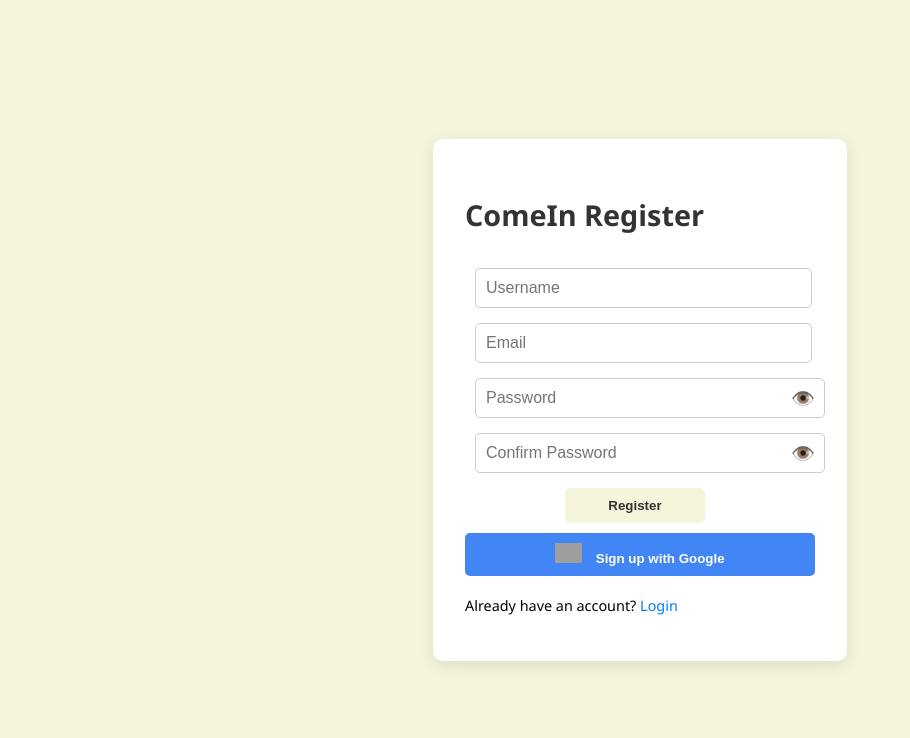
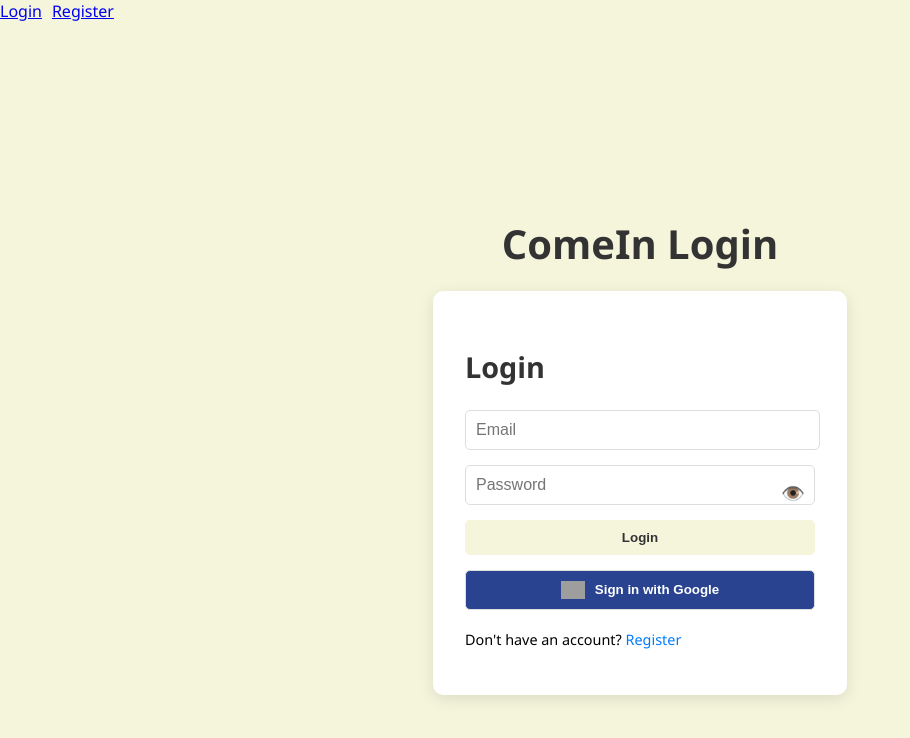
Before and after one commit to Bijengwa/ComeIn, a React (Create React App) app in the folder frontend/: page / in a window 1280 px wide. Shown: the top 738 px of the page, without its empty margins (0-910 px from the left). Built offline with nearby package versions, Linux system fonts and the light colour scheme; grey boxes are pictures that could not be loaded.

Commit message:
created the login page

```diff
--- a/frontend/package.json
+++ b/frontend/package.json
@@ -9,6 +9,7 @@
     "@testing-library/user-event": "^13.5.0",
     "react": "^19.1.1",
     "react-dom": "^19.1.1",
+    "react-router-dom": "^7.7.1",
     "react-scripts": "5.0.1",
     "web-vitals": "^2.1.4"
   },
--- a/frontend/src/App.js
+++ b/frontend/src/App.js
@@ -1,8 +1,22 @@
 import './App.css';
+import { BrowserRouter as Router, Routes, Route, Link } from 'react-router-dom';
 import Register from './components/auth/register';
+import Login from './components/auth/login'; // create this later
 
 function App() {
-  return <Register />;
+  return (
+    <Router>
+      <nav style={{ marginBottom: '20px' }}>
+        <Link to="/" style={{ marginRight: '10px' }}>Login</Link>
+        <Link to="/register">Register</Link>
+      </nav>
+
+      <Routes>
+        <Route path="/" element={<Login />} />
+        <Route path="/register" element={<Register />} />
+      </Routes>
+    </Router>
+  );
 }
 
 export default App;
--- /dev/null
+++ b/frontend/src/components/auth/login.css
@@ -0,0 +1,113 @@
+body {
+  margin: 0;
+  font-family: 'Segoe UI', sans-serif;
+  background-color: #f5f5dc; /* beige background */
+}
+
+.login-container {
+  display: flex;
+  flex-direction: column;
+  align-items: center;
+  justify-content: center;
+  height: 100vh;
+}
+
+.logo {
+  font-size: 2.5rem;
+  font-weight: bold;
+  color: #333;
+  margin-bottom: 20px;
+}
+
+.login-card {
+  background: #fff;
+  padding: 2rem;
+  border-radius: 10px;
+  box-shadow: 0 4px 15px rgba(0, 0, 0, 0.1);
+  width: 350px;
+}
+
+.login-card h2 {
+  margin-bottom: 1.5rem;
+  color: #333;
+  font-size: 1.8rem;
+}
+
+.login-input {
+  width: 95%;
+  padding: 10px;
+  margin-bottom: 15px;
+  border: 1px solid #ddd;
+  border-radius: 5px;
+  font-size: 1rem;
+}
+
+.password-field {
+  position: relative;
+}
+
+.password-field input {
+  padding-right: 35px;
+}
+
+.toggle-icon {
+  position: absolute;
+  right: 10px;
+  top: 50%;
+  transform: translateY(-50%);
+  cursor: pointer;
+  font-size: 1.2rem;
+}
+
+.login-btn {
+  width: 100%;
+  padding: 10px;
+  background: #f5f5dc;
+  border: none;
+  border-radius: 5px;
+  font-weight: bold;
+  color: #333;
+  cursor: pointer;
+  transition: 0.3s;
+}
+
+.login-btn:hover {
+  background: #e2e2c4;
+}
+
+.google-btn {
+  margin-top: 15px;
+  display: flex;
+  align-items: center;
+  justify-content: center;
+  width: 100%;
+  padding: 10px;
+  border: 1px solid #ddd;
+  background: rgb(41, 67, 145);
+  border-radius: 5px;
+  cursor: pointer;
+  transition: 0.3s;
+}
+
+.google-btn img {
+  height: 18px;
+  margin-right: 10px;
+}
+
+.google-btn:hover {
+  background: #f7f7f7;
+}
+
+.register-link {
+  margin-top: 20px;
+  font-size: 0.9rem;
+}
+
+.register-link a {
+  color: #007bff;
+  text-decoration: none;
+}
+
+.register-link a:hover {
+  text-decoration: underline;
+}
--- /dev/null
+++ b/frontend/src/components/auth/login.js
@@ -0,0 +1,47 @@
+import React, { useState } from "react";
+import "./login.css";
+
+export default function Login() {
+    const [showPassword, setShowPassword] = useState(false);
+
+    return (
+        <div className="login-container">
+            <h1 className="logo">ComeIn Login</h1>
+
+            <div className="login-card">
+                <h2>Login</h2>
+
+                <form>
+                    <input type="email" className="login-input" placeholder="Email" required />
+
+                    <div className="password-field">
+                        <input
+                            type={showPassword ? "text" : "password"}
+                            className="login-input"
+                            placeholder="Password"
+                            required
+                        />
+                        <span
+                            className="toggle-icon"
+                            onClick={() => setShowPassword(!showPassword)}>
+                            {showPassword ? "🙈" : "👁️"}
+                        </span>
+                    </div>
+
+                    <button type="submit" className="login-btn">Login</button>
+                </form>
+
+                <button className="google-btn">
+                    <img
+                        src="https://www.svgrepo.com/show/355037/google.svg"
+                        alt="google"
+                    /> Sign in with Google
+                </button>
+
+                <p className="register-link">
+                    Don&apos;t have an account? <a href="/register">Register</a>
+                </p>
+            </div>
+        </div>
+    );
+}
```
Also changed, not shown: frontend/src/components/auth/logim.js (deleted), 1 other file (tests, documents, lock files or other folders).
